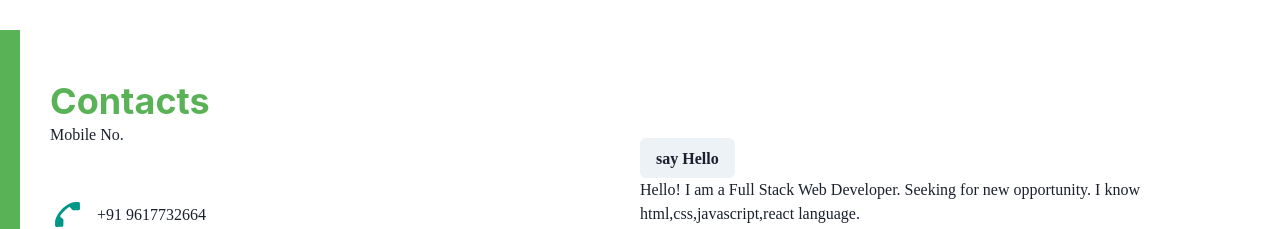
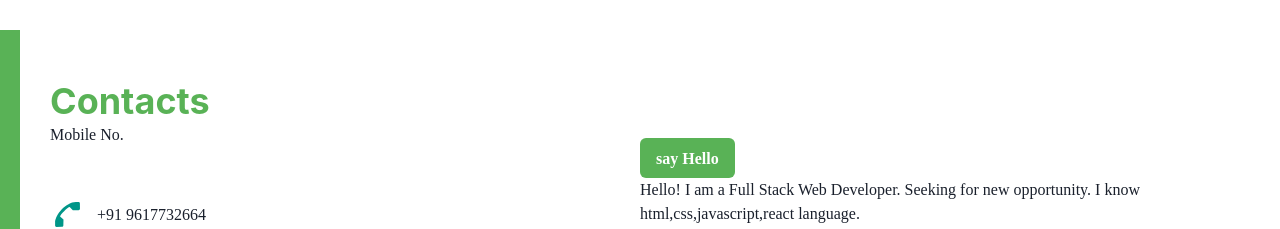
Before and after one commit to nmewada01/portfolio, a React (Create React App) app: page / in a window 1280 px wide. Shown: the part 3360-3589 px from the top of the page. Built offline with nearby package versions, Linux system fonts and the light colour scheme; a web font is replaced by a local one.

Commit message:
contact change

```diff
--- a/src/components/contact/Contact.jsx
+++ b/src/components/contact/Contact.jsx
@@ -79,7 +79,7 @@ const Contact = () => {
           </Box>
           <Box className="c-right">
             <p className="c-desc">
-              <Button>say Hello</Button>
+              <Button bg="#59b256" color={'white'} colorScheme={'green'}>say Hello</Button>
               <br />
               Hello! I am a Full Stack Web Developer. Seeking for new
               opportunity. I know html,css,javascript,react language. <br />
```
